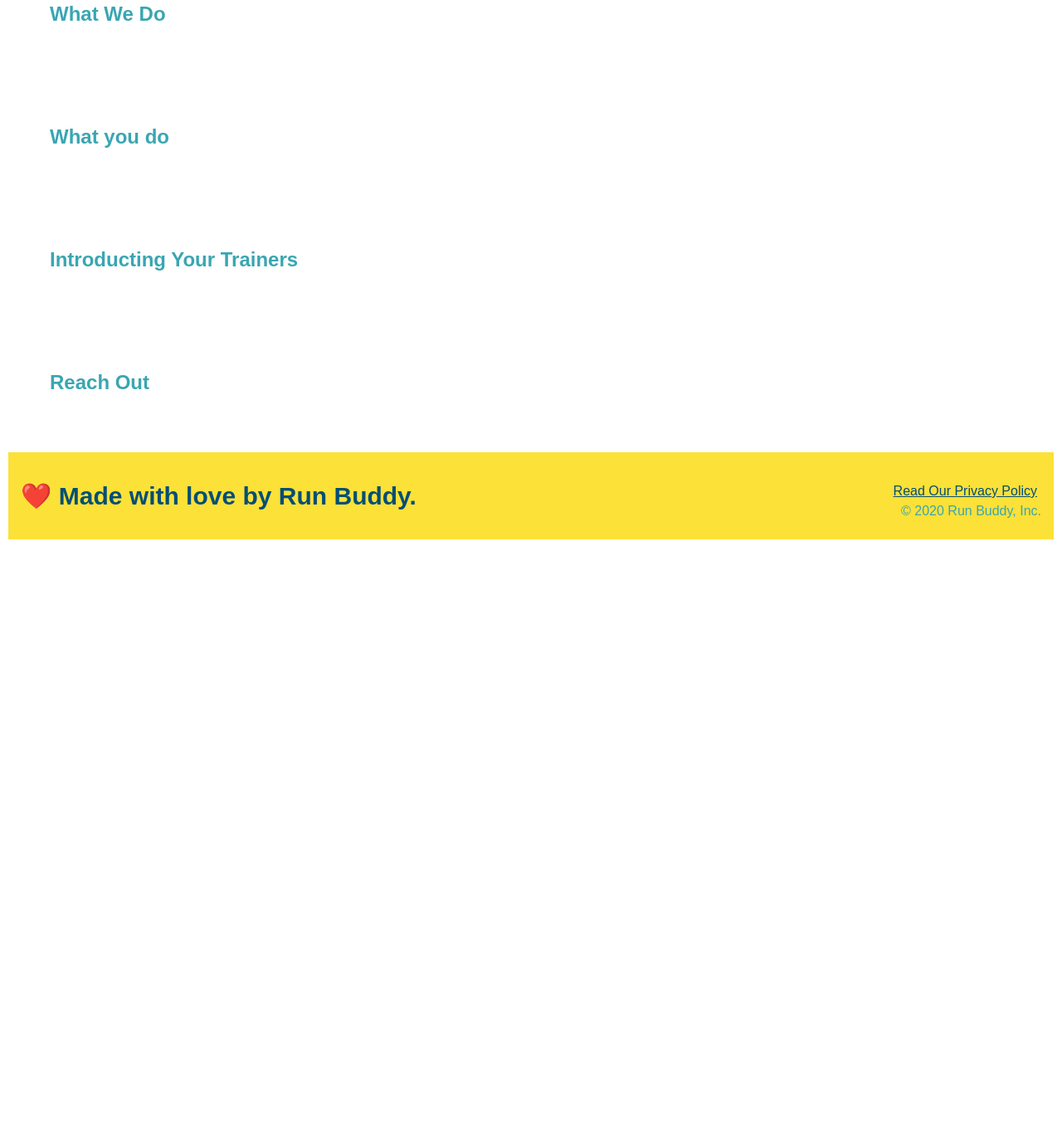
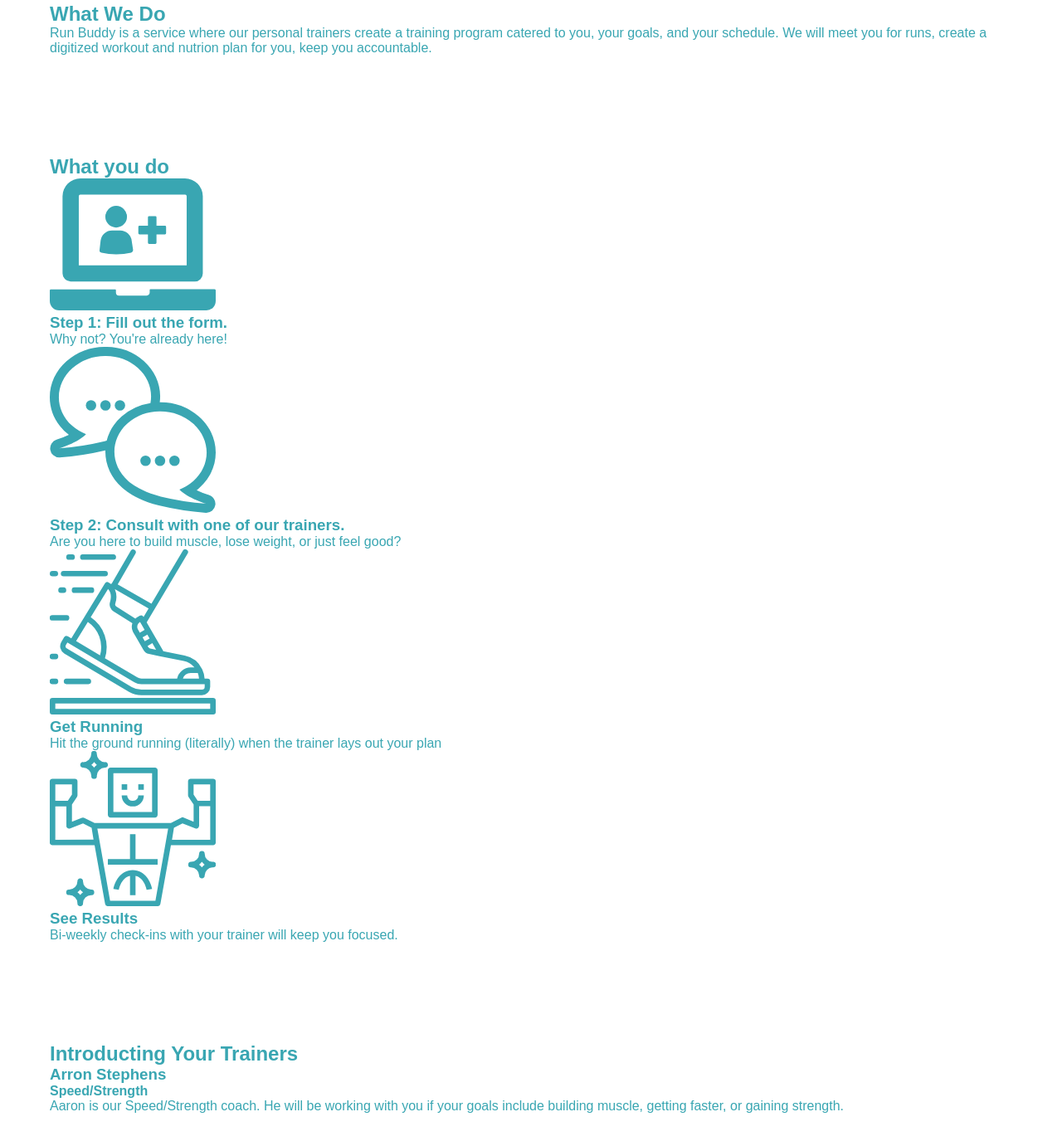
Before and after one commit to robsquaadd/runbuddy-collier, a plain HTML site: page index.html in a window 1280 px wide. Shown: the part 759-2140 px from the top of the page at 83% size. Before the commit the page ends 1419 px from the top, so only its background shows below. Drawn offline with Linux system fonts and the light colour scheme.

Commit message:
content sections added. images added.

```diff
--- a/index.html
+++ b/index.html
@@ -50,14 +50,47 @@
         <!--Section on what we do-->
         <section id="what-we-do">
             <h2>What We Do</h2>
+            <p>
+                Run Buddy is a service where our personal trainers create a training program catered to you,
+                your goals, and your schedule. We will meet you for runs, create a digitized workout and nutrion
+                plan for you, keep you accountable.
+            </p>
         </section>
         <!--Section on what customers need to do.-->
         <section id="what-you-do">
             <h2>What you do</h2>
+            <div>
+                <img src="./01-04-svgs/step-1.svg" alt="" width="200px" length="200px">
+                <h3>Step 1: Fill out the form.</h3>
+                <p>Why not? You're already here!</p>
+            </div>
+            <div>
+                <img src="./01-04-svgs/step-2.svg" alt="" width="200px" length="200px">
+                <h3>Step 2: Consult with one of our trainers.</h3>
+                <p>Are you here to build muscle, lose weight, or just feel good?</p>
+            </div>
+            <div>
+                <img src="./01-04-svgs/step-3.svg" alt="" width="200px" length="200px">
+                <h3>Get Running</h3>
+                <p>Hit the ground running (literally) when the trainer lays out your plan</p>
+            </div>
+            <div>
+                <img src="./01-04-svgs/step-4.svg" alt="" width="200px" length="200px">
+                <h3>See Results</h3>
+                <p>Bi-weekly check-ins with your trainer will keep you focused.</p>
+            </div>
         </section>
         <!--Trainer information-->
         <section id="your-trainers">
             <h2>Introducting Your Trainers</h2>
+            <div>
+                <h3>Arron Stephens</h3>
+                <h4>Speed/Strength</h4>
+                <p>
+                    Aaron is our Speed/Strength coach. He will be working with you if your goals
+                    include building muscle, getting faster, or gaining strength.
+                </p>
+            </div>
         </section>
         <!--Company Contact information-->
         <section id="reach-out">
```
Also changed, not shown: 01-04-svgs/step-1.svg (added), 01-04-svgs/step-2.svg (added), 01-04-svgs/step-3.svg (added), 01-04-svgs/step-4.svg (added).
